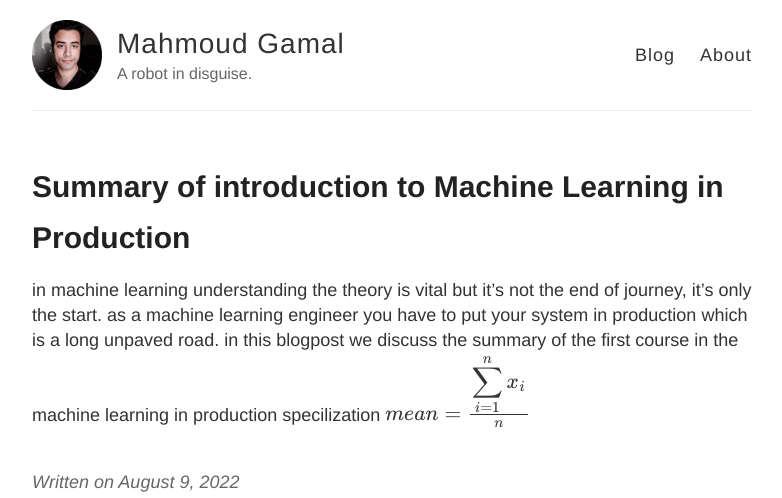
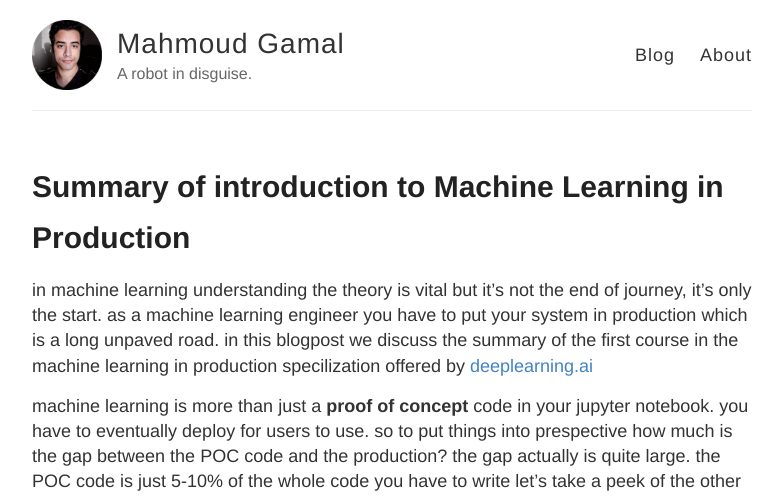
Before and after one commit to mgama1/mgama1.github.io, a Jekyll site: the page built from _posts/2022-8-9-introtomlopssummary.md, in a window 1280 px wide. Shown: the top 498 px of the page, without its empty margins (248-1030 px from the left). Built offline with Jekyll 4.4.1, drawn with Linux system fonts in a browser that asks for light colours; formulas are drawn with MathJax 3; comment, search, counter and statistics services are not loaded; some of the changed text lies outside the part shown.

Commit message:
Update 2022-8-9-introtomlopssummary.md

````diff
--- a/_posts/2022-8-9-introtomlopssummary.md
+++ b/_posts/2022-8-9-introtomlopssummary.md
@@ -5,7 +5,13 @@ comments: true
 
 ---
 in machine learning understanding the theory is vital but it's not the end of journey, it's only the start.
-as a machine learning engineer you have to put your system in production which is a long unpaved road. in this blogpost we discuss the summary of the first course in the machine learning in production specilization
-$$mean = \frac{\displaystyle\sum_{i=1}^{n} x_{i}}{n}$$
-``` ffffffffffffffffff
-```
+as a machine learning engineer you have to put your system in production which is a long unpaved road. in this blogpost we discuss the summary of the first course in the machine learning in production specilization offered by [deeplearning.ai](https://www.deeplearning.ai/)
+
+machine learning is more than just a <b> proof of concept </b> code in your jupyter notebook. you have to eventually deploy for users to use. so to put things into prespective how much is the gap between the POC code and the production?
+the gap actually is quite large. the POC code is just 5-10% of the whole code you have to write
+let's take a peek of the other components that are in an ML infrastructure
+
+![image](https://user-images.githubusercontent.com/40968723/186566292-3c580812-247b-44dd-9617-2a4855dd89fb.png)
+[D. Sculley et. al. NIPS 2015: Hidden Technical Debt in Machine Learning Systems]
+
+just as software engineers have [SDLC](https://www.synopsys.com/glossary/what-is-sdlc.html#:~:text=The%20Software%20Development%20Life%20Cycle%20(SDLC)%20is%20a%20structured%20process,all%20customer%20expectations%20and%20demands.]) to help them with the production process we also have  Machine Learning development Lifecycle.
````
